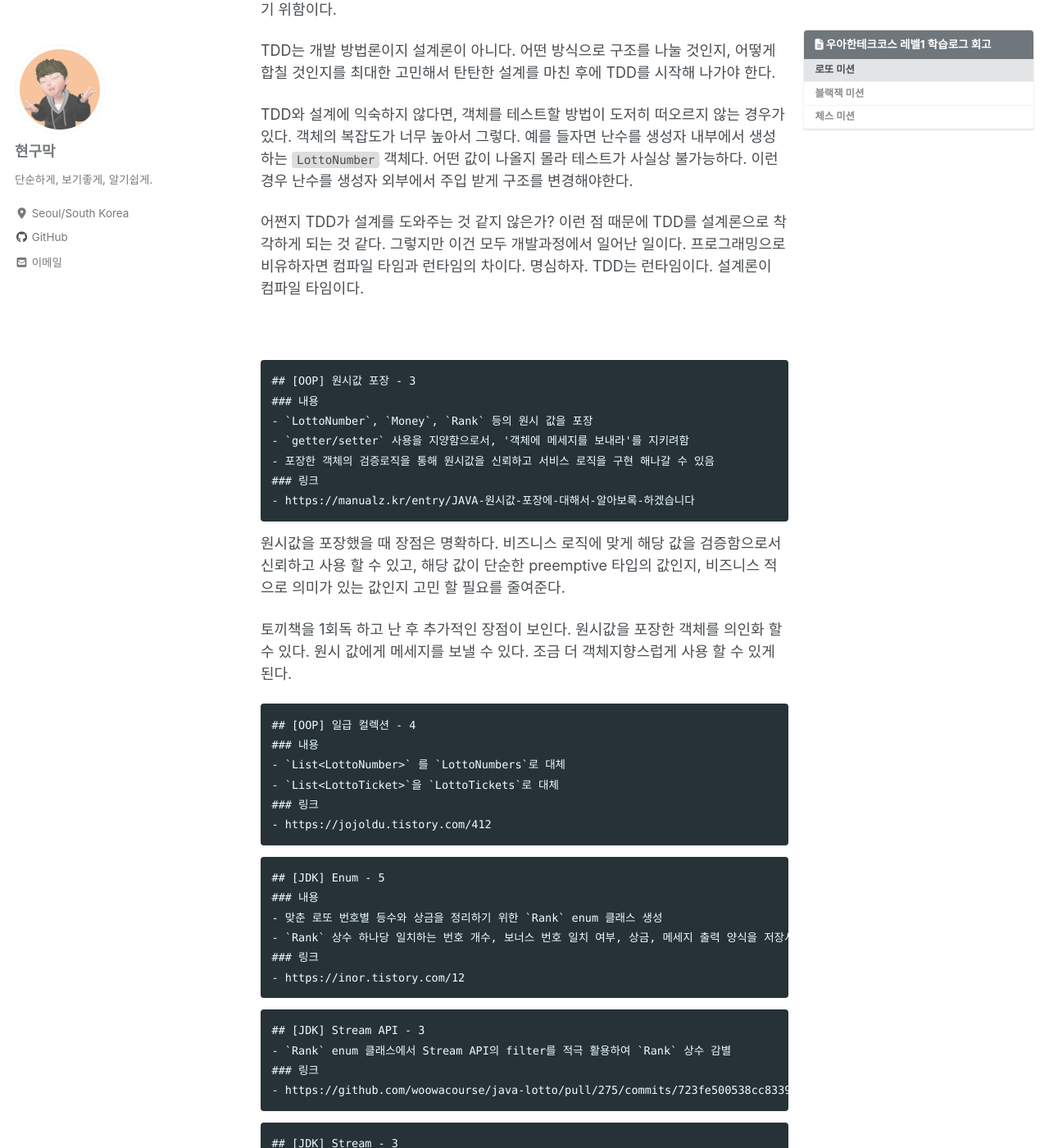
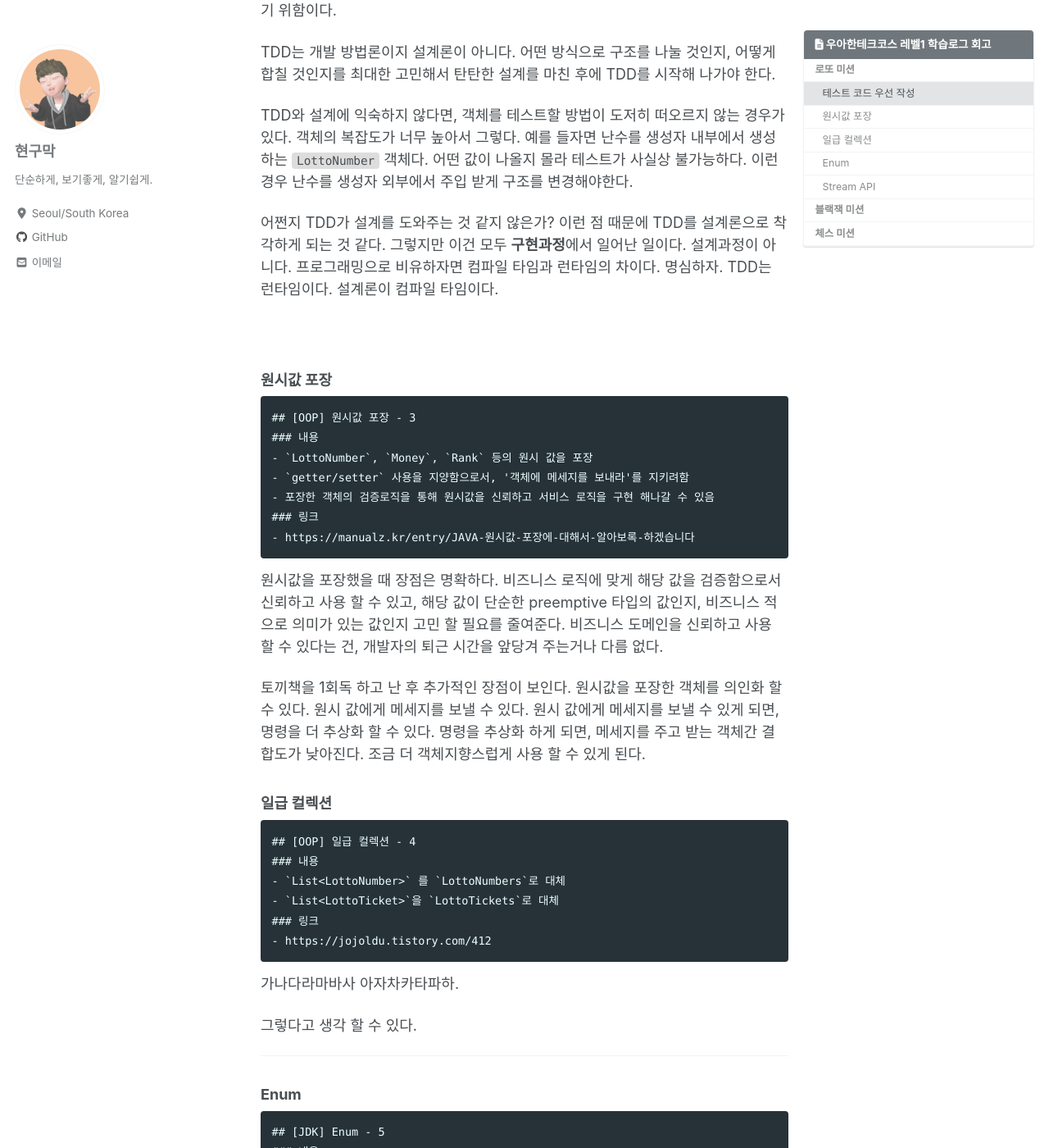
Before and after one commit to Hyeon9mak/Hyeon9mak.github.io, a Jekyll site: the page built from _posts/2021-04-22-우아한테크코스-레벨1-학습로그-회고.md, in a window 1280 px wide and 1400 px high, scrolled down 825 px. Shown: the whole window at 82% size. Built offline with Jekyll 4.4.1, drawn with Linux system fonts in a browser that asks for light colours; cached includes are drawn as plain includes; nearby versions of some CDN libraries; comment, search, counter and statistics services are not loaded; some of the changed text lies outside the part shown.

Commit message:
docs: temporary update enterline, hr line in 2021-04-22-우아한테크코스-레벨1-학습로그-회고.md

````diff
--- a/_posts/2021-04-22-우아한테크코스-레벨1-학습로그-회고.md
+++ b/_posts/2021-04-22-우아한테크코스-레벨1-학습로그-회고.md
@@ -8,12 +8,11 @@ toc_sticky: true
 toc_label: "우아한테크코스 레벨1 학습로그 회고"
 ---
 
-우아한테크코스 레벨1 기간 동안 작성한 학습로그를 정리하고, 회고를 남겨본다.
+우아한테크코스 레벨1 기간 동안 작성한 학습로그를 정리하고, 회고를 남겨보자.
 {: .notice}
 
-<br>
-
 ## [로또 미션](https://hyeon9mak.github.io/우아한테크코스-로또-미션-회고/)
+### 테스트 코드 우선 작성
 ```
 ## [TDD] 테스트 코드 우선 작성 - 5
 ### 내용
@@ -36,11 +35,12 @@ TDD와 설계에 익숙하지 않다면, 객체를 테스트할 방법이 도저
 이런 경우 난수를 생성자 외부에서 주입 받게 구조를 변경해야한다.
 
 어쩐지 TDD가 설계를 도와주는 것 같지 않은가? 이런 점 때문에 TDD를 설계론으로 착각하게 되는 것 같다.
-그렇지만 이건 모두 개발과정에서 일어난 일이다. 프로그래밍으로 비유하자면 컴파일 타임과 런타임의 차이다.
+그렇지만 이건 모두 **구현과정**에서 일어난 일이다. 설계과정이 아니다. 프로그래밍으로 비유하자면 컴파일 타임과 런타임의 차이다.
 명심하자. TDD는 런타임이다. 설계론이 컴파일 타임이다.
 
 <br>
 
+### 원시값 포장
 ```
 ## [OOP] 원시값 포장 - 3
 ### 내용
@@ -53,10 +53,14 @@ TDD와 설계에 익숙하지 않다면, 객체를 테스트할 방법이 도저
 
 원시값을 포장했을 때 장점은 명확하다. 비즈니스 로직에 맞게 해당 값을 검증함으로서 신뢰하고 사용 할 수 있고,
 해당 값이 단순한 preemptive 타입의 값인지, 비즈니스 적으로 의미가 있는 값인지 고민 할 필요를 줄여준다.
+비즈니스 도메인을 신뢰하고 사용 할 수 있다는 건, 개발자의 퇴근 시간을 앞당겨 주는거나 다름 없다.
 
 토끼책을 1회독 하고 난 후 추가적인 장점이 보인다. 원시값을 포장한 객체를 의인화 할 수 있다. 원시 값에게 메세지를 보낼 수 있다.
+원시 값에게 메세지를 보낼 수 있게 되면, 명령을 더 추상화 할 수 있다. 명령을 추상화 하게 되면, 메세지를 주고 받는 객체간 결합도가 낮아진다.
 조금 더 객체지향스럽게 사용 할 수 있게 된다.
 
+
+### 일급 컬렉션
 ```
 ## [OOP] 일급 컬렉션 - 4
 ### 내용
@@ -66,6 +70,13 @@ TDD와 설계에 익숙하지 않다면, 객체를 테스트할 방법이 도저
 - https://jojoldu.tistory.com/412
 ```
 
+가나다라마바사 아자차카타파하.
+
+그렇다고 생각 할 수 있다.
+
+---
+
+### Enum
 ```
 ## [JDK] Enum - 5
 ### 내용
@@ -75,12 +86,23 @@ TDD와 설계에 익숙하지 않다면, 객체를 테스트할 방법이 도저
 - https://inor.tistory.com/12
 ```
 
+이게 이렇게 되네.
+언제 다쓰냐 이걸
+하루 안에 다 쓸 수 있다고 믿는가?
+
+---
+
+### Stream API
 ```
 ## [JDK] Stream API - 3
 - `Rank` enum 클래스에서 Stream API의 filter를 적극 활용하여 `Rank` 상수 감별
 ### 링크
 - https://github.com/woowacourse/java-lotto/pull/275/commits/723fe500538cc8339b60cae1193513472ac089b3
 ```
+
+
+
+<br>
 
 ```
 ## [JDK] Stream - 3
````
